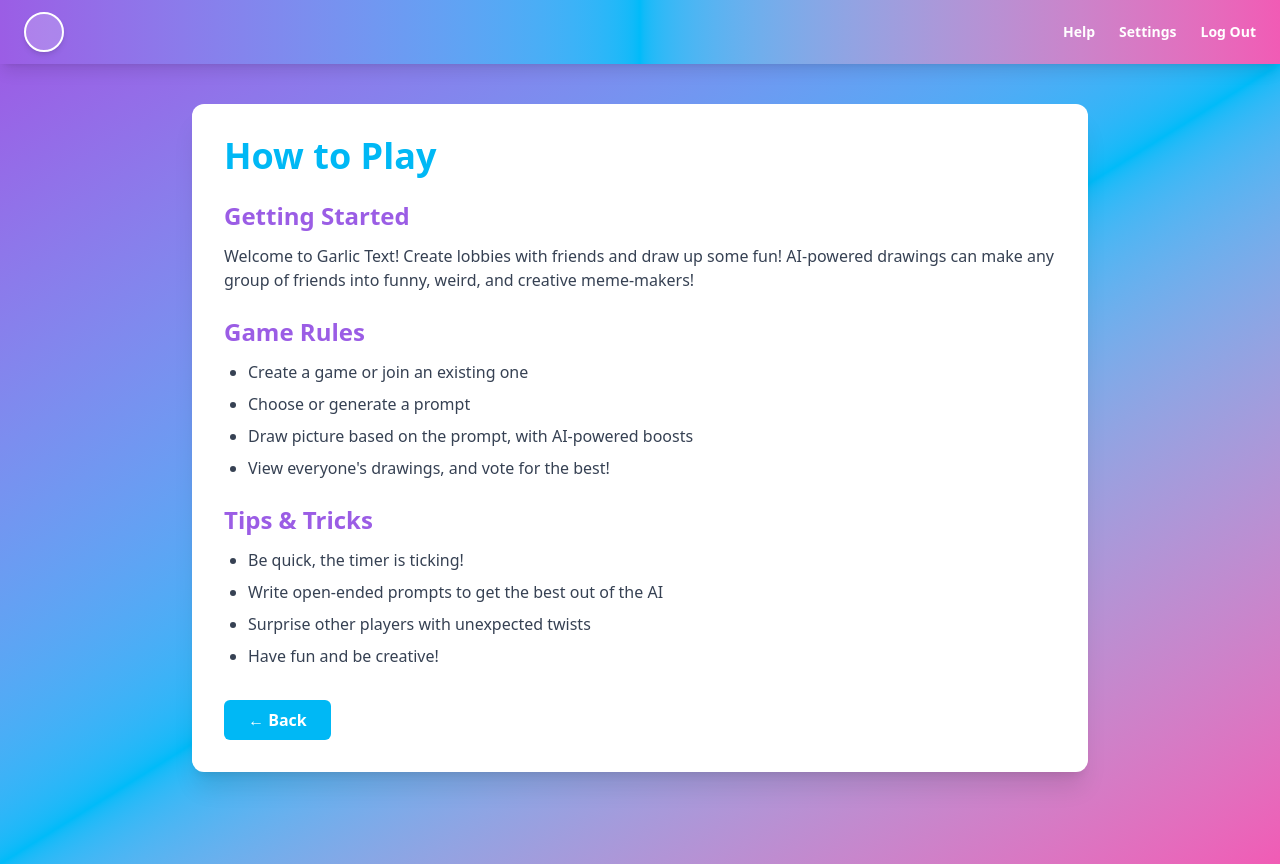
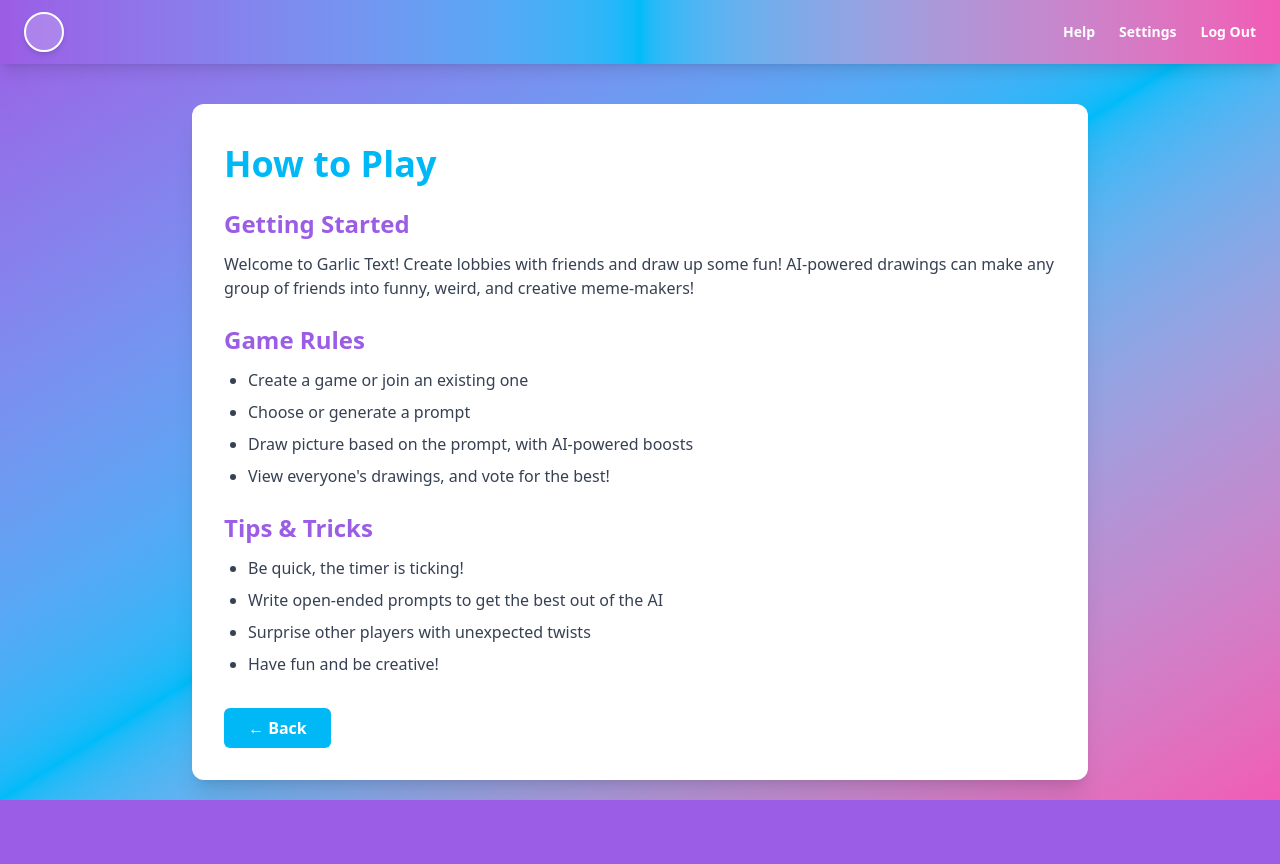
Before and after one commit to justinl66/garlictext, a React (Vite) app in the folder frontend/: page /help in a window 1280 px wide. After the commit the page ends 800 px from the top, so only its background shows below. Built offline with nearby package versions, Linux system fonts and the light colour scheme; no server answers.

Commit message:
Navbar only in help and home

```diff
--- a/frontend/src/App.tsx
+++ b/frontend/src/App.tsx
@@ -6,7 +6,6 @@
 import ForgotPasswordSuccessPage from './pages/loginPages/forgotPasswordSuccess.tsx';
 import ProfilePage from './pages/user/myProfile.tsx';
 import HomePage from './pages/home/home';
-import NavBar from './pages/General/NavBar.tsx';
 import Help from './pages/General/Help.tsx';
 import {AuthContextWrapper} from './firebase/firebaseAuth.tsx';
 
@@ -14,7 +13,6 @@
   return (
     <AuthContextWrapper>
       <Router>
-        <NavBar />
         <Routes>
           <Route path="/" element={<HomePage />} />
           <Route path="/login" element={<LoginPage />} />
--- a/frontend/src/pages/General/Help.tsx
+++ b/frontend/src/pages/General/Help.tsx
@@ -1,11 +1,14 @@
 import { Link, useNavigate } from 'react-router-dom';
+import NavBar from './NavBar.tsx';
 
 export default function Help() {
+
   const navigate = useNavigate();
 
   return (
-    <div className="min-h-screen bg-gradient-to-br from-[#9B5DE5] to-[#F15BB5] via-[#00BBF9] pt-10">
-      <div className="max-w-4xl mx-auto p-8 bg-white rounded-xl shadow-xl h-full">
+    <div className="min-h-screen bg-gradient-to-br from-[#9B5DE5] to-[#F15BB5] via-[#00BBF9]">
+      <NavBar />
+      <div className="max-w-4xl mx-auto p-8 bg-white rounded-xl shadow-xl h-full mt-10 pt-10">
         <h1 className="text-4xl font-bold text-[#00B8F5] mb-6">How to Play</h1>
 
         <div className="space-y-6 text-gray-700">
--- a/frontend/src/pages/General/NavBar.tsx
+++ b/frontend/src/pages/General/NavBar.tsx
@@ -7,7 +7,7 @@
   const profilePicUrl = user ? user.photoURL : "";
 
   return (
-    <nav className="sticky top-0 left-0 z-50 bg-gradient-to-r from-[#9B5DE5] via-[#00BBF9] to-[#F15BB5] px-6 py-3 flex justify-between items-center shadow-lg">
+    <nav className="top-0 left-0 z-50 bg-gradient-to-r from-[#9B5DE5] via-[#00BBF9] to-[#F15BB5] px-6 py-3 flex justify-between items-center shadow-lg">
 
       <div className="flex items-center">
         {profilePicUrl ? (
--- a/frontend/src/pages/home/home.tsx
+++ b/frontend/src/pages/home/home.tsx
@@ -1,5 +1,6 @@
 import { useContext } from 'react';
 import { AuthContext } from '../../firebase/firebaseAuth.tsx';
+import NavBar from '../General/NavBar.tsx';
 
 export default function HomePage() {
     const {user, logout} = useContext(AuthContext);
@@ -7,6 +8,7 @@
 
     return(
         <div className="w-full h-screen flex flex-col bg-linear-to-br from-[#9B5DE5] to-[#F15BB5] via-[#00BBF9] ">
+            <NavBar />
             <div className="w-full flex flex-row justify-center mt-8 items-center">
                 <h2 className="text-5xl font-sans font-semibold text-[#FEE440] text-shadow-md text-shadow-slate-500">Garlic Text</h2>
                 <img src={"/garlicTextNoBackground.png"} alt="garlicTextIcon" width={60} height={60} className=" animate-[--custom-bounce_0.65s_ease-in-out_infinite] ml-2"/>
```
